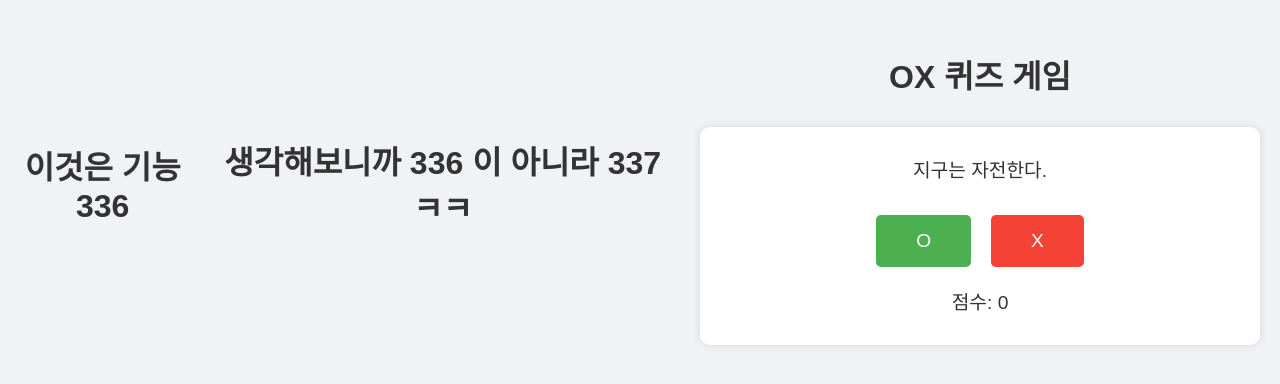
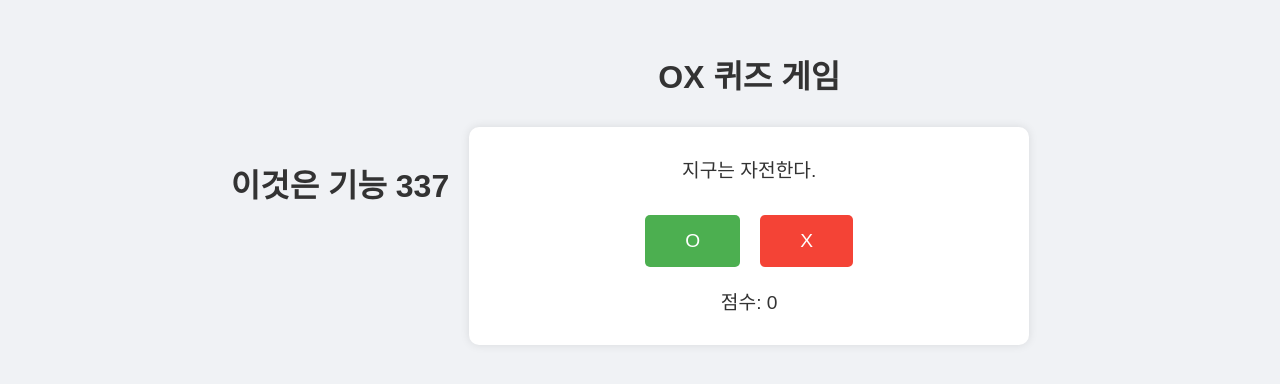
Before and after one commit to gunrein620/ToG_Project, a plain HTML site: page quiz/index.html in a window 1280 px wide. Shown: the part 202-586 px from the top of the page. Drawn offline with Linux system fonts and the light colour scheme.

Commit message:
refactor: 기능337

```diff
--- a/quiz/index.html
+++ b/quiz/index.html
@@ -7,8 +7,7 @@
     <link rel="stylesheet" href="style.css">
 </head>
 <body>
-  <h1>이것은 기능 336</h1>
-  <h1>생각해보니까 336 이 아니라 337 ㅋㅋ </h1>
+  <h1>이것은 기능 337</h1>
     <div class="container">
         <h1>OX 퀴즈 게임</h1>
         <div class="quiz-box">
```
